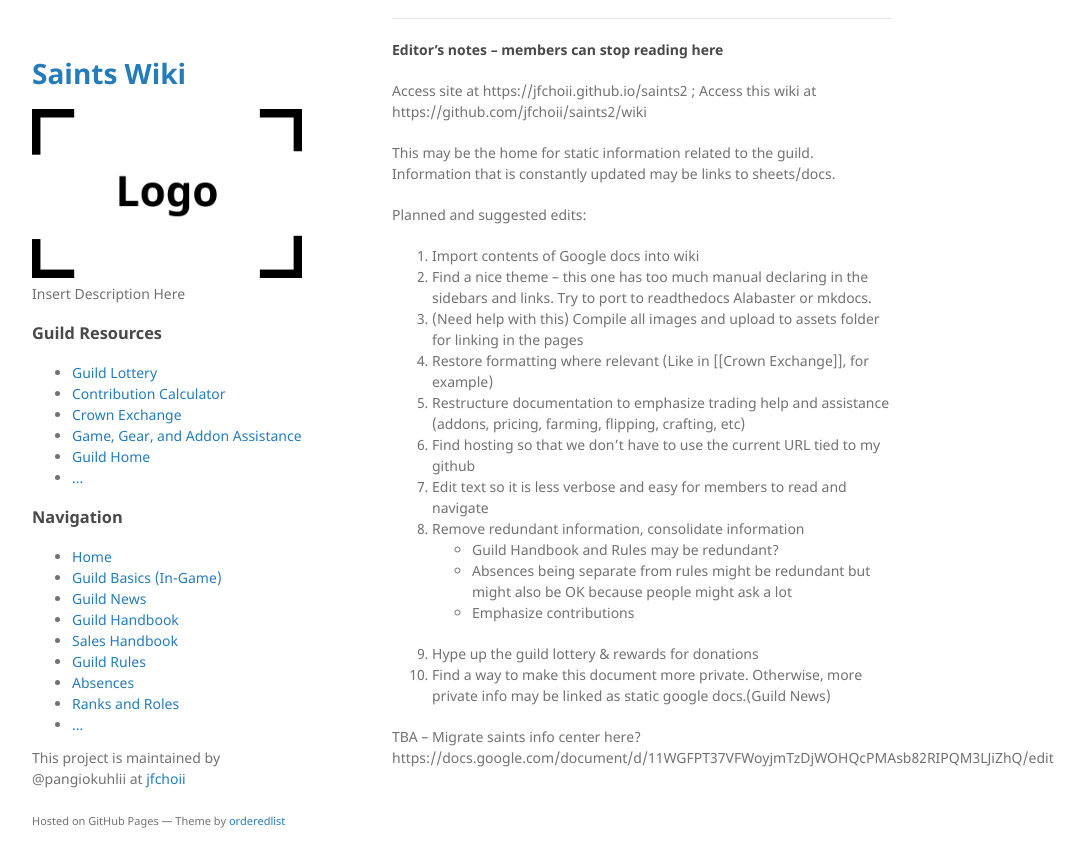
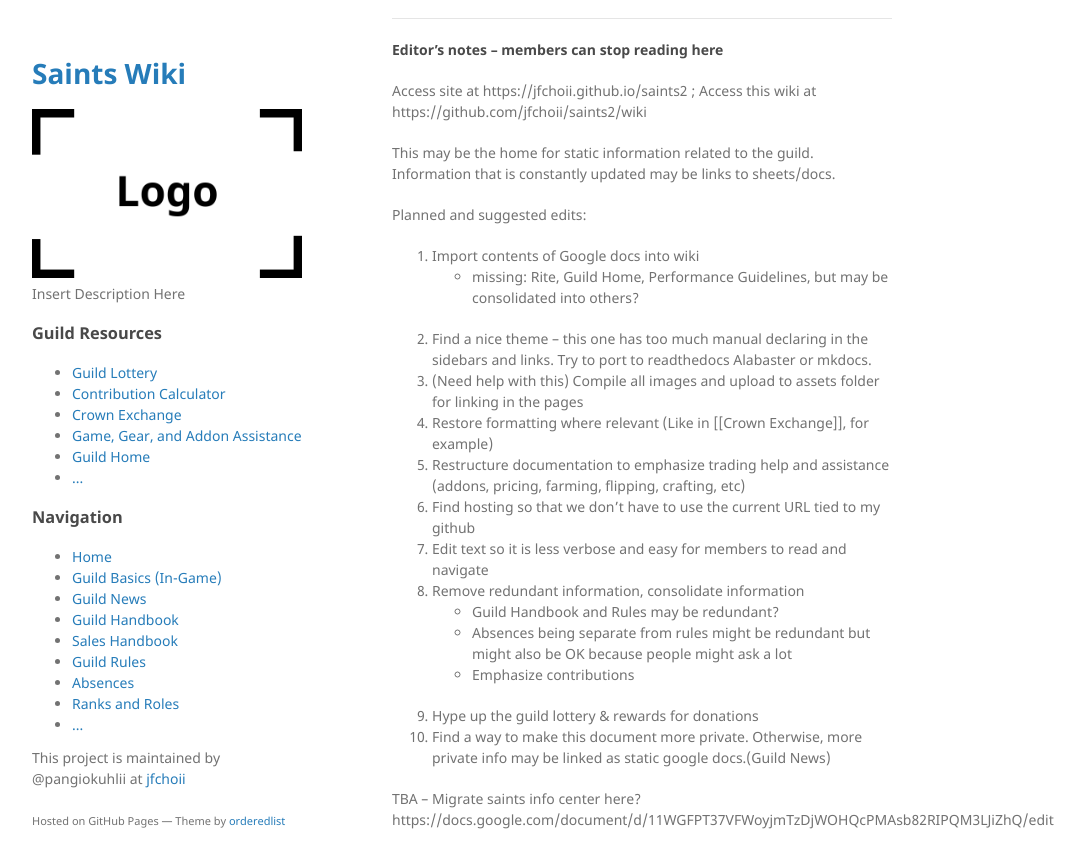
Before and after one commit to jfchoii/saints2, a Jekyll site: the page built from index.md, in a window 1280 px wide and 900 px high, scrolled down 1345 px. Shown: the top 868 px of the window, without its empty margins (178-1263 px from the left). Built offline with Jekyll 4.4.1, drawn with Linux system fonts in a browser that asks for light colours; our own code applies the rules of GitHub Pages for plain Markdown files; before the commit the page ends 2183 px from its top, so only the background shows below that.

Commit message:
Sales amended

```diff
--- a/index.md
+++ b/index.md
@@ -68,6 +68,7 @@ This may be the home for static information related to the guild. Information th
 
 Planned and suggested edits:
 1. Import contents of Google docs into wiki
+   - missing: Rite, Guild Home, Performance Guidelines, but may be consolidated into others?
 2. Find a nice theme -- this one has too much manual declaring in the sidebars and links. Try to port to readthedocs Alabaster or mkdocs.
 3. (Need help with this) Compile all images and upload to assets folder for linking in the pages
 4. Restore formatting where relevant (Like in [[Crown Exchange]], for example)
```
